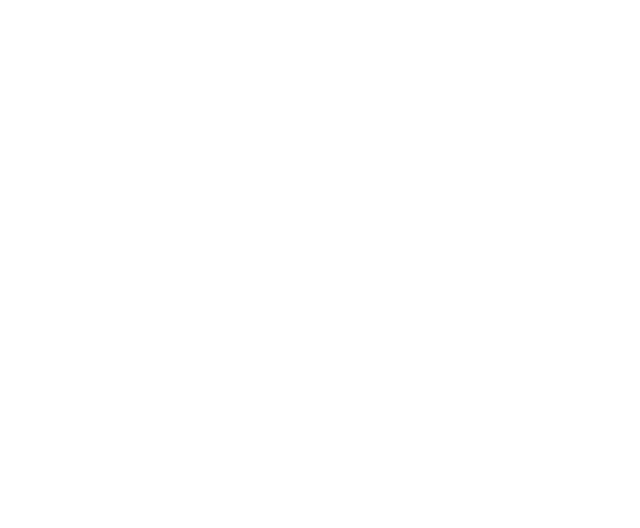
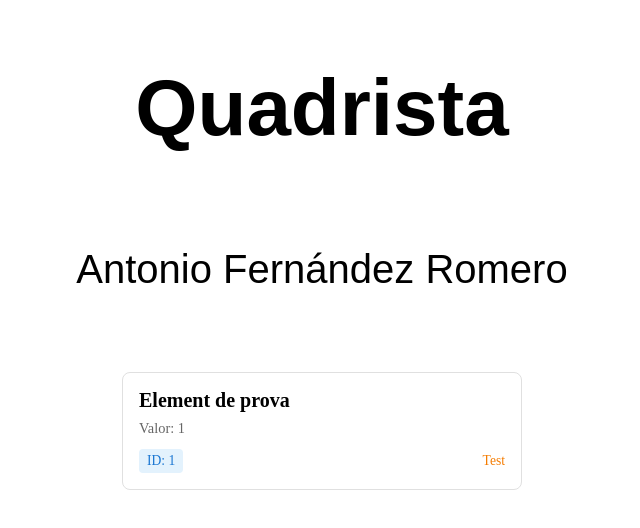
Before and after one commit to Romero-rgb/ioc-angular-quadrista-antonio-fernandez, an Angular app: page / in a window 1280 px wide. Shown: the top 528 px of the page, without its empty margins (318-958 px from the left). Built offline with nearby package versions, Linux system fonts and the light colour scheme.

Commit message:
Test d'interface Element i del component targeta-element

```diff
--- a/src/app/app.component.html
+++ b/src/app/app.component.html
@@ -1,5 +1,7 @@
-<!-- targeta-element.component.html -->
-<article class="AppComponent">
-  <h2></h2>
-  <p></p>
-</article>
+<div class="title">
+  <h1>Quadrista</h1>
+  <p>Antonio Fernández Romero</p>
+</div>
+<div style="max-width: 400px; margin: 40px auto;">
+  <app-targeta-element [element]="elementProva"></app-targeta-element>
+</div>
--- a/src/app/app.component.scss
+++ b/src/app/app.component.scss
@@ -0,0 +1,10 @@
+
+.title {
+    display: flex;
+    flex-direction: column;
+    align-items: center;
+    justify-content: top;
+    font-family: Arial, Helvetica, sans-serif;
+    font-size: 2.5em;
+    color: rgb(0, 0, 0);
+}
--- a/src/app/app.component.ts
+++ b/src/app/app.component.ts
@@ -1,15 +1,22 @@
-import { Component, input } from '@angular/core';
-import { RouterOutlet } from '@angular/router';
-import { mockData } from './mocks/dades-mocks'
+import { Component } from '@angular/core';
+import { mockData } from './mocks/dades-mocks';
+import { Element } from './models/element.model';
+import { TargetaElementComponent } from './components/targeta-element/targeta-element.component';
 
 @Component({
   selector: 'app-root',
   standalone: true,
-  imports: [RouterOutlet],
+  imports: [TargetaElementComponent],
   templateUrl: './app.component.html',
-  styleUrl: './app.component.scss'
+  styleUrl: './app.component.scss',
 })
 export class AppComponent {
   title = 'ioc-angular-quadrista-antonio-fernandez';
 
+  elementProva: Element = {
+    id: 1,
+    name: 'Element de prova',
+    value: 1,
+    category: 'Test',
+  };
 }
--- a/src/app/components/targeta-element/targeta-element.component.html
+++ b/src/app/components/targeta-element/targeta-element.component.html
@@ -1 +1,17 @@
-<p>targeta-element works!</p>
+<article class="targeta">
+    <div class="targeta-contingut">
+        <h3>{{ element.name }}</h3>
+
+        <p>Valor: {{ element.value }}</p>
+
+        <div class="targeta-info">
+            <span class="name">
+                ID: {{ element.id }}
+            </span>
+
+            <span *ngIf="element.category" class="category">
+                <i class="bi bi-star-fill" aria-hidden="true"></i> {{ element.category }}
+            </span>
+        </div>
+    </div>
+</article>
--- a/src/app/components/targeta-element/targeta-element.component.scss
+++ b/src/app/components/targeta-element/targeta-element.component.scss
@@ -0,0 +1,37 @@
+.targeta {
+      border: 1px solid #e0e0e0;
+      border-radius: 8px;
+      overflow: hidden;
+      transition: box-shadow 0.3s;
+    }
+    .targeta:hover {
+      box-shadow: 0 4px 8px rgba(0,0,0,0.1);
+    }
+    .targeta-contingut {
+      padding: 16px;
+    }
+    .targeta-contingut h3 {
+      margin: 0 0 8px 0;
+      font-size: 1.25rem;
+    }
+    .targeta-contingut p {
+      margin: 0 0 12px 0;
+      color: #666;
+      font-size: 0.9rem;
+    }
+    .targeta-info {
+      display: flex;
+      justify-content: space-between;
+      align-items: center;
+      font-size: 0.85rem;
+    }
+    .name {
+      background: #e3f2fd;
+      padding: 4px 8px;
+      border-radius: 4px;
+      color: #1976d2;
+    }
+    .category {
+      color: #f57c00;
+      font-weight: 500;
+    }
```
Also changed, not shown: src/app/components/targeta-element/targeta-element.component.ts (+5 -3 lines), 1 other file (tests, documents, lock files or other folders).
